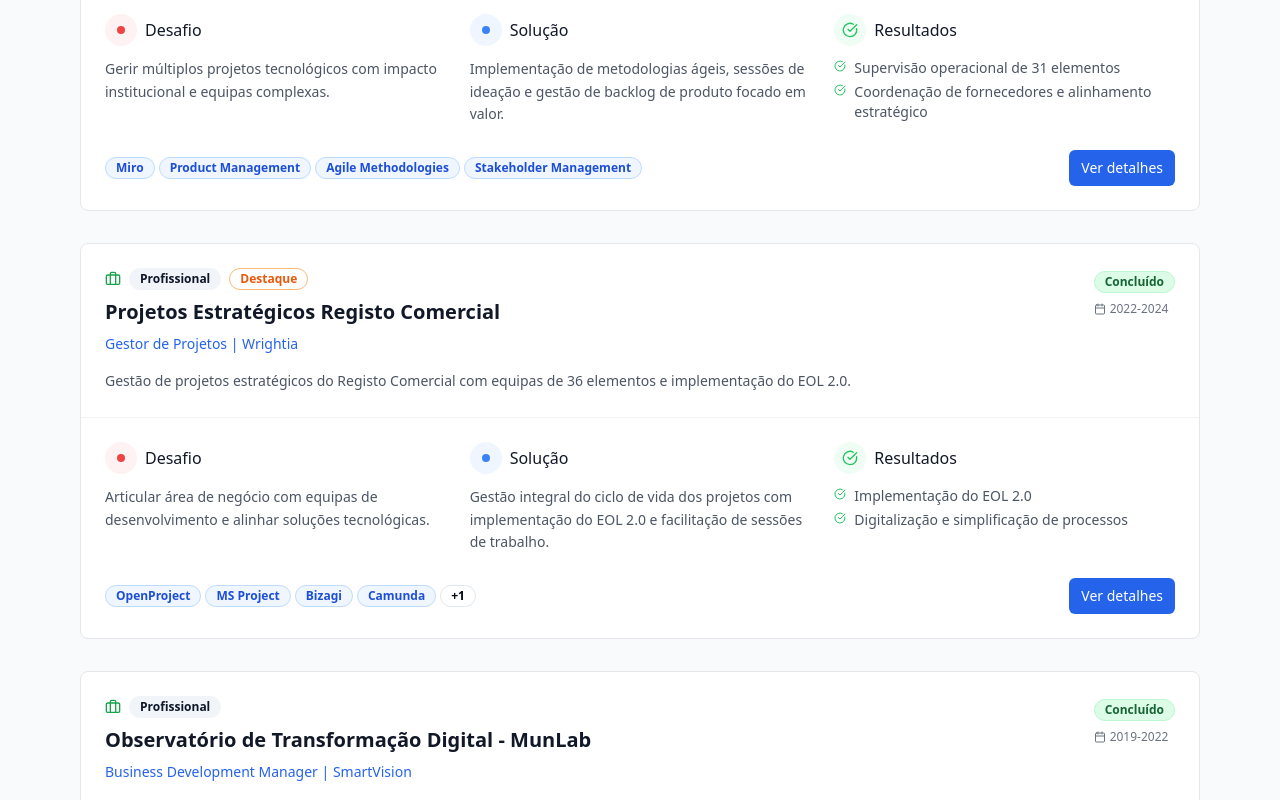
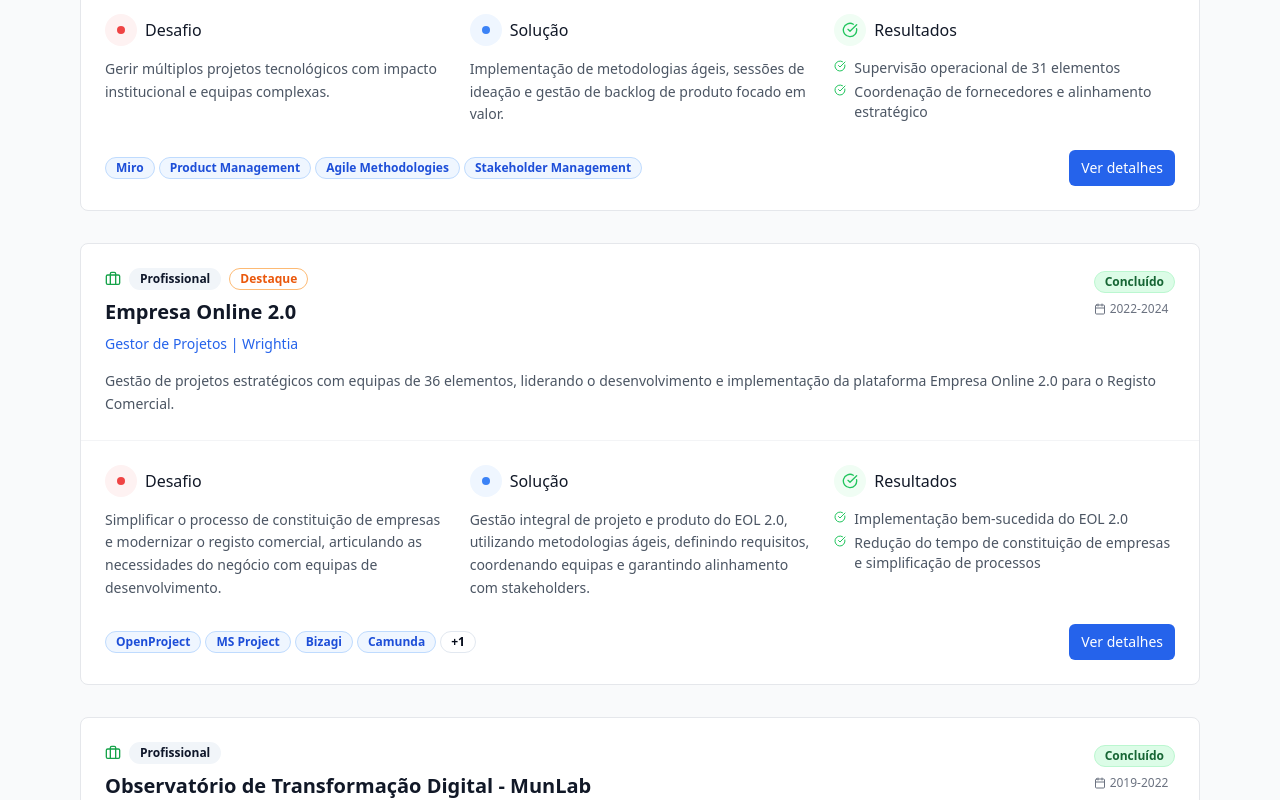
Before and after one commit to AlexandreLeonardo12/timeline-evolution, a React (Vite) app: page /projects in a window 1280 px wide. Shown: the part 481-1281 px from the top of the page. Built offline with nearby package versions, Linux system fonts and the light colour scheme.

Commit message:
Add files via upload

```diff
--- a/src/data/projects.ts
+++ b/src/data/projects.ts
@@ -92,18 +92,23 @@ export const projects: Project[] = [
   },
   {
     id: "wrightia-irn-rc",
-    title: "Projetos Estratégicos Registo Comercial",
+    // Este projeto representa a implementação da plataforma Empresa Online 2.0
+    // para o Registo Comercial, substituindo os antigos projetos estratégicos.
+    title: "Empresa Online 2.0",
     subtitle: "Gestor de Projetos | Wrightia",
     description:
-      "Gestão de projetos estratégicos do Registo Comercial com equipas de 36 elementos e implementação do EOL 2.0.",
+      "Gestão de projetos estratégicos com equipas de 36 elementos, liderando o desenvolvimento e implementação da plataforma Empresa Online 2.0 para o Registo Comercial.",
     type: "professional",
     status: "completed",
     year: "2022-2024",
     challenge:
-      "Articular área de negócio com equipas de desenvolvimento e alinhar soluções tecnológicas.",
+      "Simplificar o processo de constituição de empresas e modernizar o registo comercial, articulando as necessidades do negócio com equipas de desenvolvimento.",
     solution:
-      "Gestão integral do ciclo de vida dos projetos com implementação do EOL 2.0 e facilitação de sessões de trabalho.",
-    results: ["Implementação do EOL 2.0", "Digitalização e simplificação de processos"],
+      "Gestão integral de projeto e produto do EOL 2.0, utilizando metodologias ágeis, definindo requisitos, coordenando equipas e garantindo alinhamento com stakeholders.",
+    results: [
+      "Implementação bem‑sucedida do EOL 2.0",
+      "Redução do tempo de constituição de empresas e simplificação de processos",
+    ],
     technologies: [
       "OpenProject",
       "MS Project",
```
